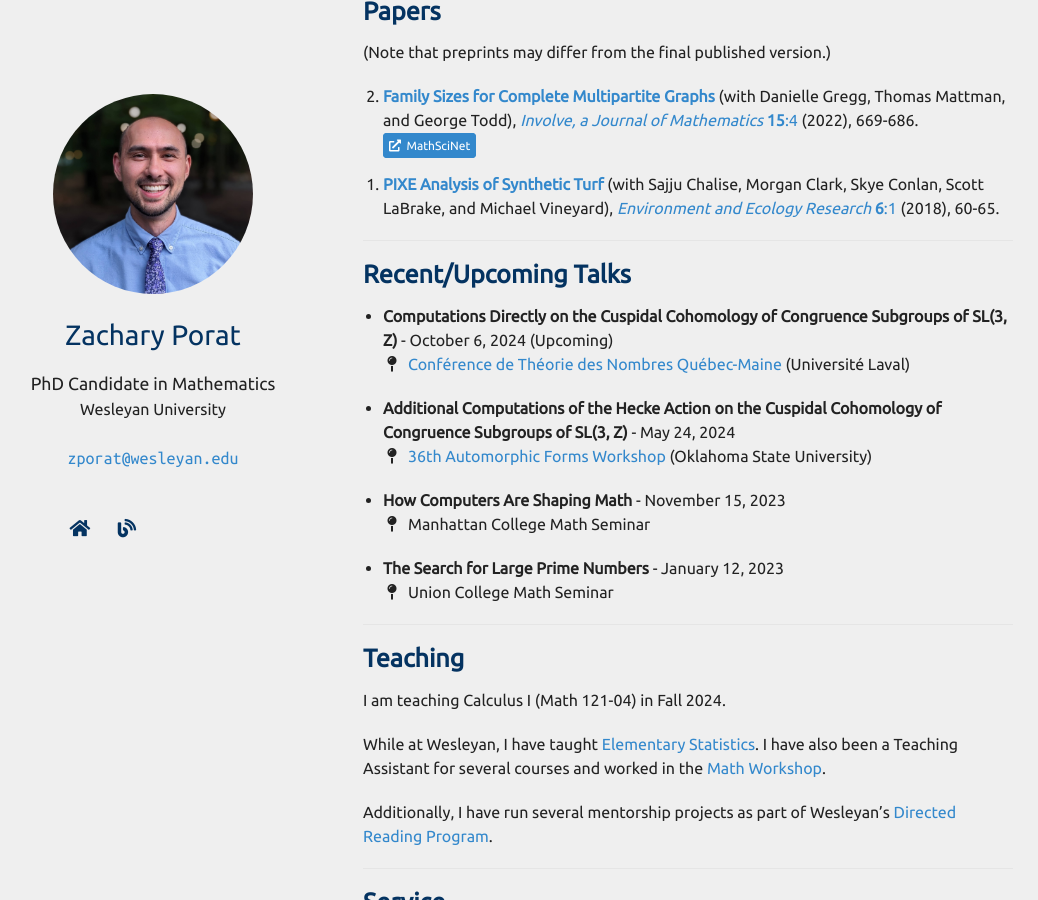
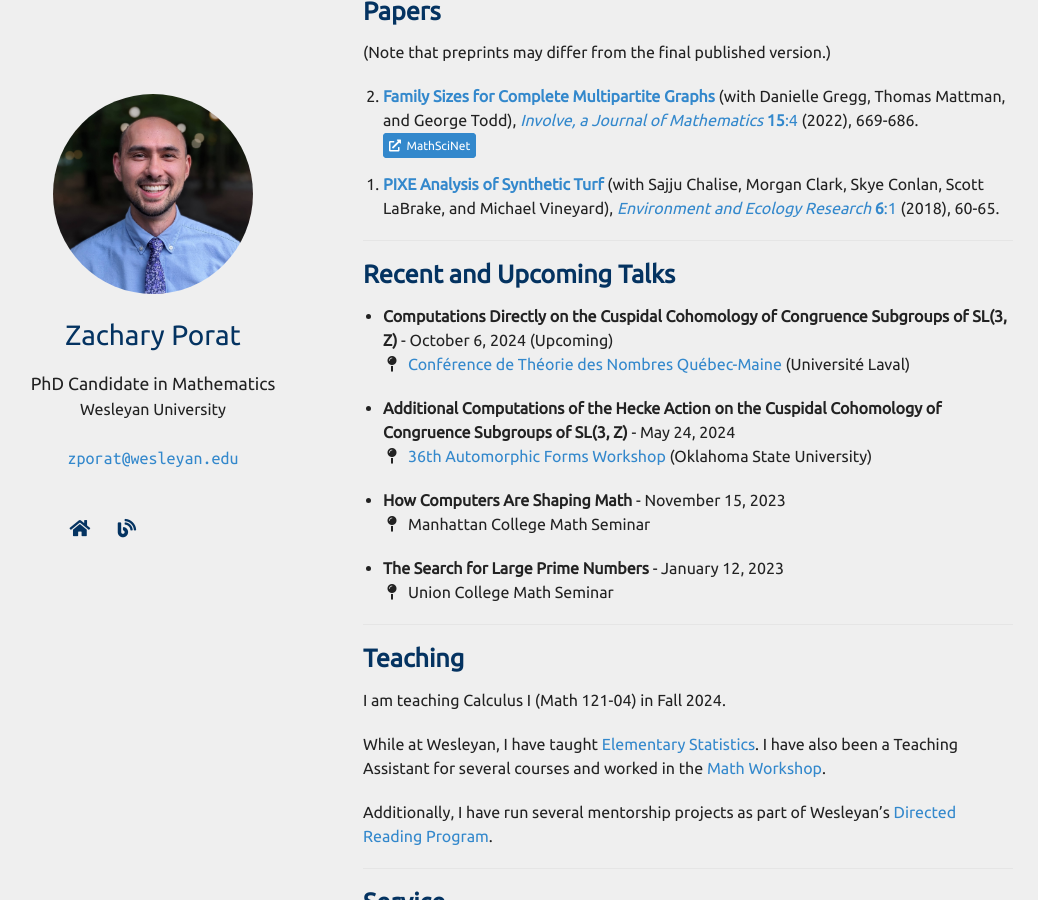
Before and after one commit to zporat/zporat.github.io, a Jekyll site: the page built from index.md, in a window 1280 px wide and 900 px high, scrolled down 390 px. Shown: the whole window, without its empty margins (102-1140 px from the left). Built offline with Jekyll 4.4.1, drawn with Linux system fonts in a browser that asks for light colours; nearby versions of some CDN libraries; a style sheet for code colours, icons or effects is not loaded; our own code applies the rules of GitHub Pages for plain Markdown files.

Commit message:
minor homepage edit

```diff
--- a/index.md
+++ b/index.md
@@ -22,7 +22,7 @@ Here is a copy of my CV, last updated in May 2024: <a href="{{ site.cv_link }}"
 
 ---
 
-## Recent/Upcoming Talks
+## Recent and Upcoming Talks
 
 {% include_relative _includes/talks.md %}
 
```
